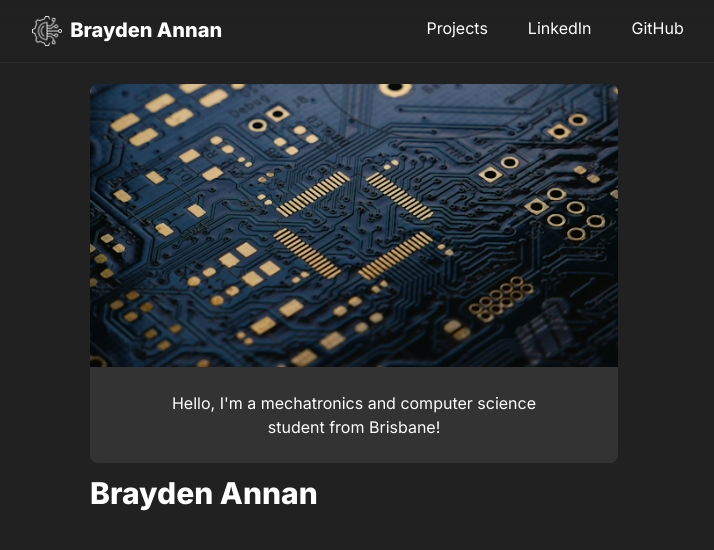
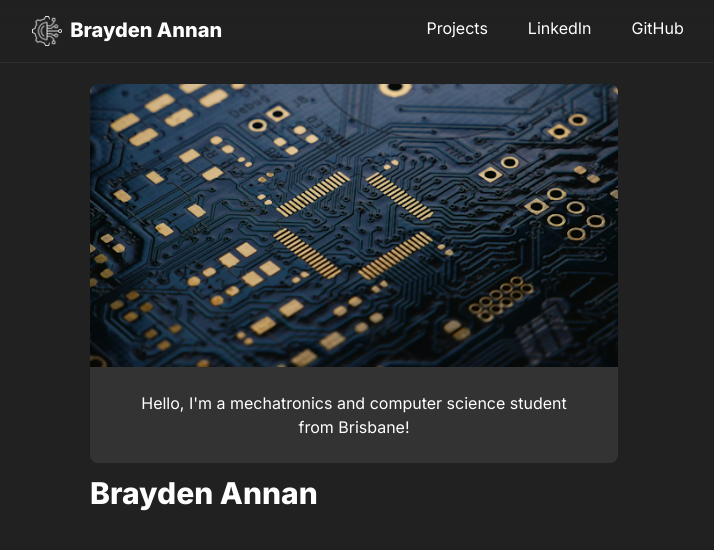
Before and after one commit to Abdenry/webPortfolio, a Next.js app: page / in a window 1280 px wide. Shown: the top 550 px of the page, without its empty margins (286-1000 px from the left). Built offline with nearby package versions, Linux system fonts and the light colour scheme.

Commit message:
Changed Padding

```diff
--- a/app/page.tsx
+++ b/app/page.tsx
@@ -15,7 +15,7 @@ export default function Home() {
             alt="Hero Image"
             quality={100}
           />
-          <div className="bg-[#333333] p-6 px-16 mb-3 rounded-b-lg ">
+          <div className="bg-[#333333] p-6 px-12 mb-3 rounded-b-lg ">
             <h1 className="text-center text-sm line-clamp-3 sm:text-base">
               {" "}
               Hello, I'm a mechatronics and computer science student from
```
